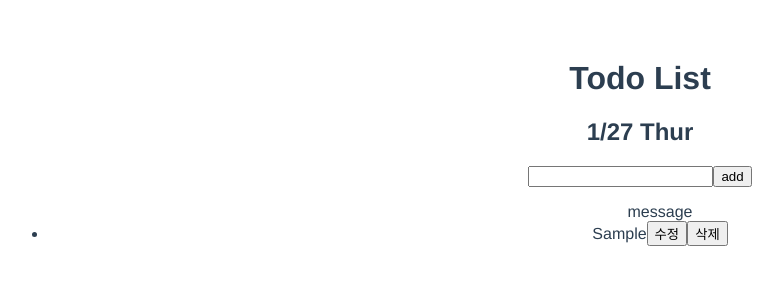
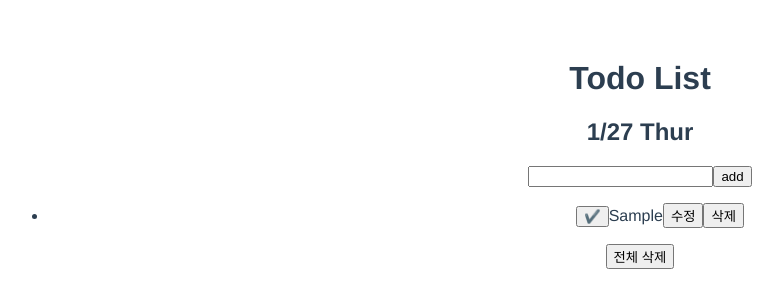
Before and after one commit to j2soo1112/TodoList, a Vue app: page / in a window 1280 px wide. Both pictures are taken after typing "Sample" into the empty fields and a click on the button "add". Shown: the top 308 px of the page, without its empty margins (0-783 px from the left). Built offline with nearby package versions, Linux system fonts and the light colour scheme.

Commit message:
수정, 삭제, 전체삭제 기능 구현

```diff
--- a/src/App.vue
+++ b/src/App.vue
@@ -2,7 +2,8 @@
   <div>
     <TodoHeader/>
     <TodoInput
-        @addTodo="addTodo"/>
+        :todoList="todoList"
+    />
   </div>
 </template>
 
@@ -18,15 +19,8 @@ export default {
     }
   },
   created () {
-
   },
   methods: {
-    addTodo (todoArray, itemArray) {
-      this.todoList = todoArray
-      console.log(todoArray)
-      console.log(this.todoList)
-      console.log(itemArray)
-    }
   },
   components: {
     TodoHeader,
--- a/src/components/TodoInput.vue
+++ b/src/components/TodoInput.vue
@@ -11,6 +11,8 @@
     <TodoList
         :todo-array="todoArray"
         @fnEdit="fnEdit"
+        @deleteTodo="deleteTodo"
+        @clearTodo="clearTodo"
     ></TodoList>
   </div>
 </template>
@@ -24,7 +26,13 @@ export default {
       newTodoItem: '',
       editTodoItem: '',
       todoArray: [],
-      isEdit: false
+      isEdit: false,
+      itemIndex: 0
+    }
+  },
+  created () {
+    if (localStorage.getItem('todolist')) {
+      this.todoArray = JSON.parse(localStorage.getItem('todolist'))
     }
   },
   methods: {
@@ -32,21 +40,44 @@ export default {
       if (this.newTodoItem === '') {
         alert('할일을 입력하세요')
       } else {
-        const itemArray = { item: this.newTodoItem && this.newTodoItem.trim(), isCompleted: false }
-        this.todoArray.push(itemArray)
+        const itemArray = this.todoArray.map(todo => todo.item)
+        if (itemArray.indexOf(this.newTodoItem) !== -1) {
+          alert('이미 등록된 할일입니다.')
+          return
+        }
+        const itemInfo = { item: this.newTodoItem && this.newTodoItem.trim(), isCompleted: false }
+        this.todoArray.push(itemInfo)
         this.newTodoItem = ''
         localStorage.setItem('todolist', JSON.stringify(this.todoArray))
-        console.log(this.todoArray)
       }
     },
+    fnEdit (isEdit, index) {
+      this.isEdit = isEdit
+      this.editTodoItem = this.todoArray[index].item
+      this.itemIndex = index
+    },
     editTodo () {
-      console.log(this.editTodoItem)
+      const itemArray = this.todoArray.map(todo => todo.item)
+      if (itemArray.indexOf(this.editTodoItem) !== -1) {
+        alert('이미 등록된 할일입니다.')
+        return
+      }
+      this.todoArray = JSON.parse(localStorage.getItem('todolist'))
+      this.todoArray[this.itemIndex].item = this.editTodoItem
+
+      localStorage.setItem('todolist', JSON.stringify(this.todoArray))
       this.editTodoItem = ''
+      this.isEdit = false
     },
-    fnEdit (isEdit) {
-      console.log(isEdit)
-      this.isEdit = isEdit
-      console.log(isEdit)
+    deleteTodo (index) {
+      this.todoArray = JSON.parse(localStorage.getItem('todolist'))
+      this.todoArray.splice(index, 1)
+
+      localStorage.setItem('todolist', JSON.stringify(this.todoArray))
+    },
+    clearTodo () {
+      localStorage.clear()
+      this.todoArray = []
     }
   },
   components: {
--- a/src/components/TodoList.vue
+++ b/src/components/TodoList.vue
@@ -1,17 +1,19 @@
 <template>
   <div>
     <ul>
-      <span>message</span>
+      <span>{{ message }}</span>
       <li
           v-for="(todoItem, index) in todoArray"
           :key="index">
         <div>
+          <button @click="checkTodo(todoItem)">✔️</button>
           <span>{{ todoItem.item }}</span>
-          <button @click="editTodo">수정</button>
-          <button>삭제</button>
+          <button @click="editTodo(index)">수정</button>
+          <button @click="deleteTodo(index)">삭제</button>
         </div>
       </li>
     </ul>
+    <button @click="clearTodo">전체 삭제</button>
   </div>
 </template>
 
@@ -19,7 +21,8 @@
 export default {
   data () {
     return {
-      isEdit: false
+      isEdit: false,
+      message: ''
     }
   },
   props: {
@@ -29,13 +32,29 @@ export default {
     console.log(this.todoArray)
   },
   methods: {
-    editTodo () {
+    checkTodo (todoItem) {
+      console.log(todoItem.isCompleted)
+      if (todoItem.isCompleted) {
+        todoItem.isCompleted = false
+      } else {
+        todoItem.isCompleted = true
+      }
+      console.log(this.todoArray)
+      // todoItem.isCompleted = todoItem.isCompleted === true ? false : true
+    },
+    editTodo (index) {
       if (this.isEdit) {
         this.isEdit = false
       } else {
         this.isEdit = true
       }
-      this.$emit('fnEdit', this.isEdit)
+      this.$emit('fnEdit', this.isEdit, index)
+    },
+    deleteTodo (index) {
+      this.$emit('deleteTodo', index)
+    },
+    clearTodo () {
+      this.$emit('clearTodo')
     }
   }
 }
```
